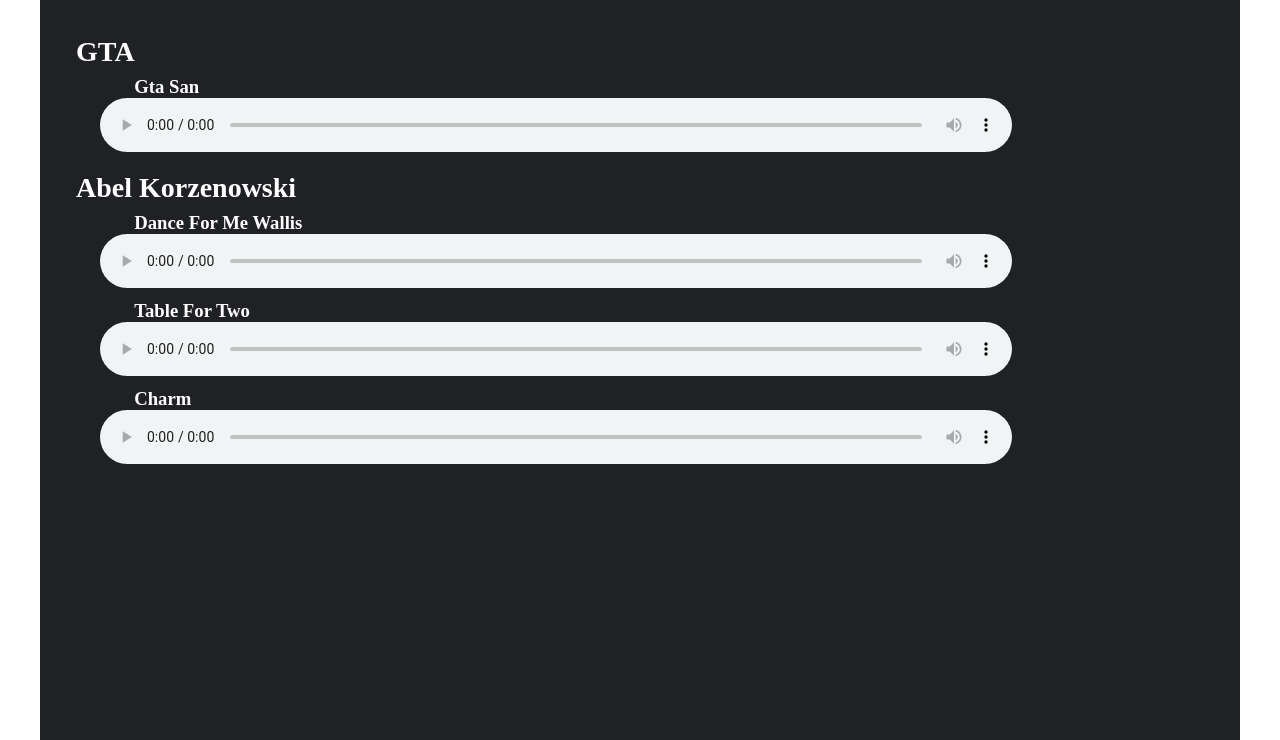
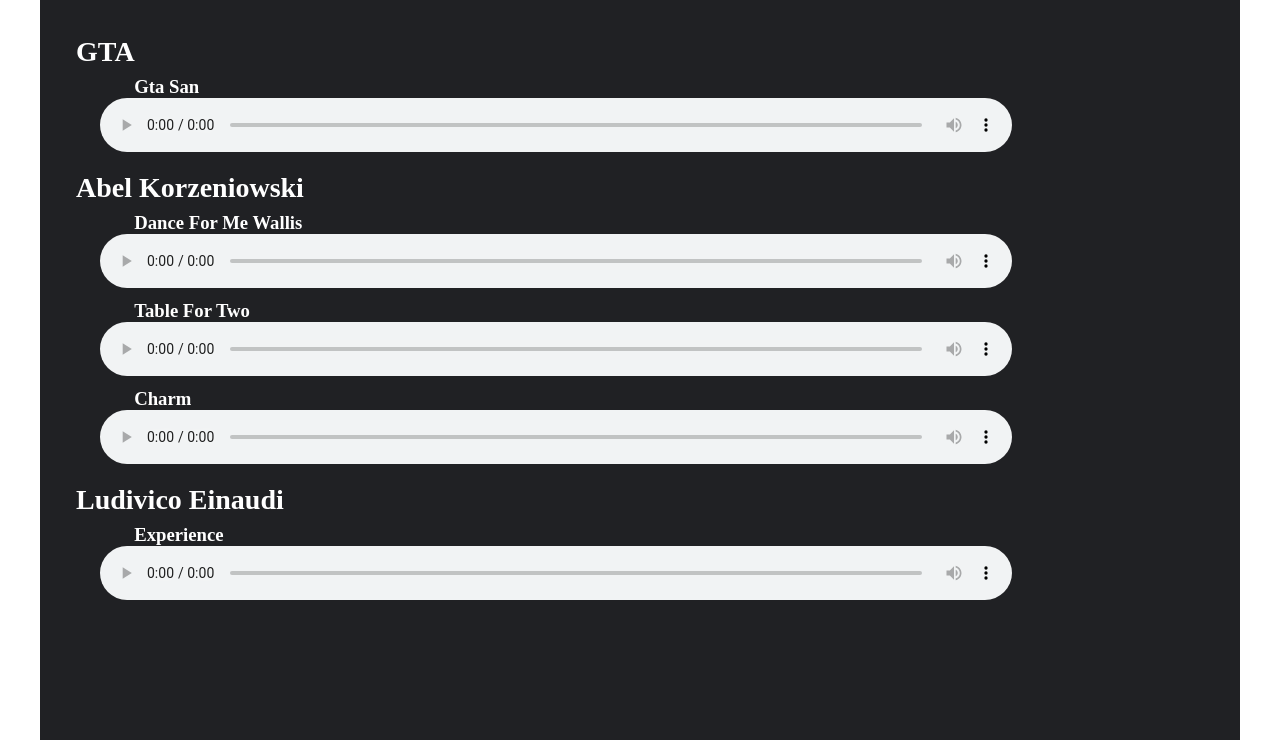
Before and after one commit to Dan-Egorov/Musicsite, a plain HTML site: page index.html in a window 1280 px wide. Shown: the part 60-800 px from the top of the page. Drawn offline with Linux system fonts and the light colour scheme.

Commit message:
Update index.html

```diff
--- a/index.html
+++ b/index.html
@@ -28,18 +28,25 @@
                             </div>
                         </div>
                         <div class="second-section__audio-container-item">
-                            <h2 class="second-section__audio-text">Abel Korzenowski</h2>
+                            <h2 class="second-section__audio-text">Abel Korzeniowski</h2>
                             <div class="second-section__audio-list">
                                 <h3 class="second-section__audio-text-name">Dance For Me Wallis</h3>
                                 <audio src="sound/Abel-Korzen__Dance-For-Me-Wallis.mp3" class="second-section__audio-player" controls></audio>
                             </div>
                             <div class="second-section__audio-list">
                                 <h3 class="second-section__audio-text-name">Table For Two</h3>
-                                <audio src="sound/Abel_Korzeniowski-Table_for_Two.mp3" class="second-section__audio-player" controls></audio>
+                                <audio src="sound/Abel_Korzeniowski-Table_for_Two.mp3" class="second-section__audio-player" controls>Table For Two</audio>
                             </div>
                             <div class="second-section__audio-list">
                                 <h3 class="second-section__audio-text-name">Charm</h3>
-                                <audio src="sound/Abel_Korzeniowski-Charms.mp3" class="second-section__audio-player" controls></audio>
+                                <audio src="sound/Abel_Korzeniowski-Charms.mp3" class="second-section__audio-player" controls>Charm</audio>
+                            </div>
+                        </div>
+                        <div class="second-section__audio-container-item">
+                            <h2 class="second-section__audio-text">Ludivico Einaudi</h2>
+                            <div class="second-section__audio-list">
+                                <h3 class="second-section__audio-text-name">Experience</h3>
+                                <audio src="sound/Ludovico_Einaudi_Experience.mp3" class="second-section__audio-player" controls>Experience</audio>
                             </div>
                         </div>
                     </div>
```
